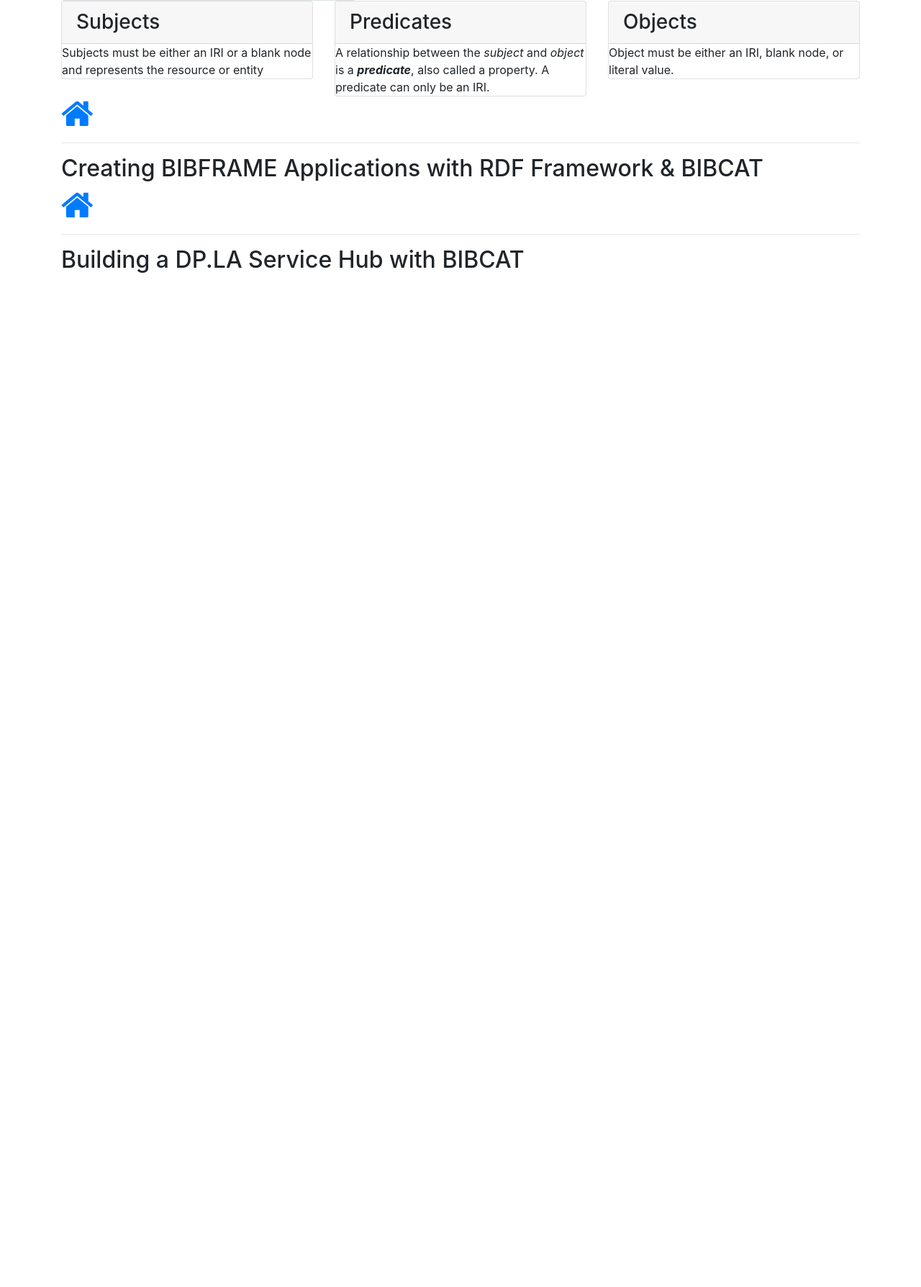
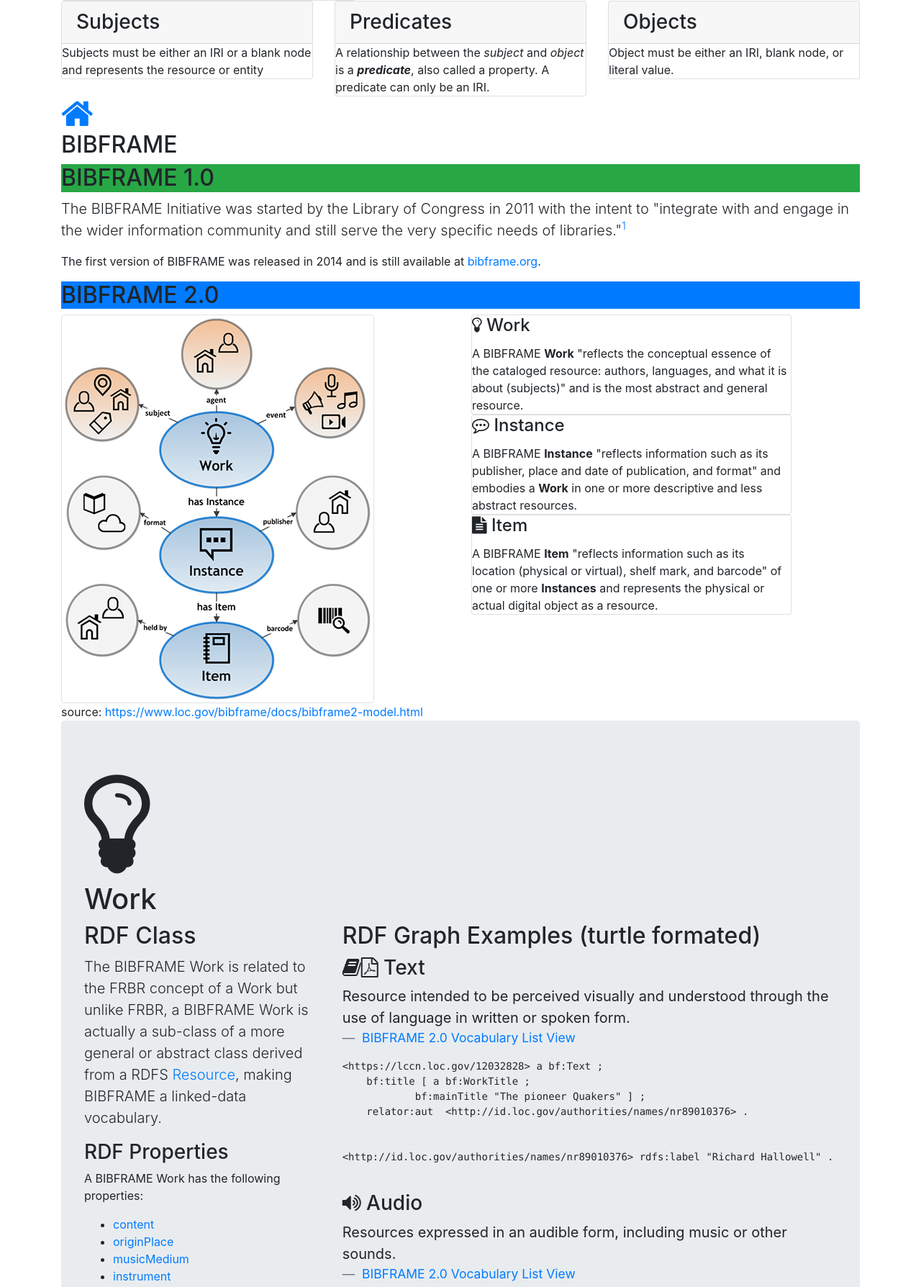
Before and after one commit to jermnelson/bibcat-dpla-2016, a Flask app: page / in a window 1280 px wide. Shown: the part 2203-3991 px from the top of the page at 72% size. Before the commit the page ends 2582 px from the top, so only its background shows below. Run offline with Flask 2, Linux system fonts and the light colour scheme; some libraries are stand-ins or nearby versions; grey boxes are pictures that could not be loaded.

Commit message:
updating bf apps and rdf framework

```diff
--- /dev/null
+++ b/templates/bibframe.html
@@ -0,0 +1,49 @@
+<h2>BIBFRAME</h2>
+<h2 class="text-xs-center bg-success">BIBFRAME 1.0</h2>
+<p class="lead">
+    The BIBFRAME Initiative was started by the Library of Congress in 2011 with the intent to
+    "integrate with and engage in the wider information community and still serve the very
+    specific needs of libraries."<sup><a href="https://www.loc.gov/bibframe/faqs/">1</a></sup>
+</p>
+<p>
+    The first version of BIBFRAME was released in 2014 and is still available at
+    <a href="http://bibframe.org/">bibframe.org</a>.
+</p>
+<h2 class="text-xs-center bg-primary">BIBFRAME 2.0</h2>
+<div class="row">
+    <section class="col-md-6">
+    <img src="{{ url_for('static', filename='img/bf2-model.jpg') }}" class="img-thumbnail"><br>
+    source: <a href="https://www.loc.gov/bibframe/docs/bibframe2-model.html">https://www.loc.gov/bibframe/docs/bibframe2-model.html</a>
+    </section>
+    <section class="col-md-5">
+    <div class="card">
+        <div class="card-block">
+        <h4 class="card-title"><i class="fa fa-lightbulb-o" aria-hidden="true"></i> Work</h4>
+        <p class="card-text">
+        A BIBFRAME <strong>Work</strong> "reflects the conceptual essence of the cataloged resource:  authors, languages,
+        and what it is about (subjects)" and is the most abstract and general resource.
+        </p>
+        </div>
+    </div>
+    <div class="card">
+        <div class="card-block text-xs-right">
+        <h4 class="card-title"><i class="fa fa-commenting-o" aria-hidden="true"></i> Instance</h4>
+        <p class="card-text">
+        A BIBFRAME <strong>Instance</strong> "reflects information such as its publisher, place and date of publication, and format"
+        and embodies a <strong>Work</strong> in one or more descriptive and less abstract resources.
+        </p>
+        </div>
+    </div>
+    <div class="card">
+        <div class="card-block">
+        <h4 class="card-title"><i class="fa fa-file-text" aria-hidden="true"></i> Item</h4>
+        <p class="card-text">A BIBFRAME <strong>Item</strong> "reflects information such as
+        its location (physical or virtual), shelf mark, and barcode" of one or more <strong>Instances</strong>
+        and represents the physical or actual digital object as a resource.</p>
+        </div>
+    </div>
+    </section>
+</div>
+{% include 'snippets/work.html' %}
+{% include 'snippets/instance.html' %}
+{% include 'snippets/item.html' %}
--- a/templates/create-bf-apps-rdf-framework.html
+++ b/templates/create-bf-apps-rdf-framework.html
@@ -1,5 +1,4 @@
 <a name="create-bf-rdf-apps"></a>
 <h2>Creating BIBFRAME Applications with RDF Framework &amp; BIBCAT</h2>
-
-
+{% include 'snippets/marc2bf2.html' %}
 <a href="#home"><i class="fa fa-home fa-3x" aria-hidden="true"></i></a>
--- a/templates/index.html
+++ b/templates/index.html
@@ -40,6 +40,7 @@ using BIBFRAME</p>
     </div>
     <hr>
     {% include 'linked-data-intro.html' %}
+    {% include 'bibframe.html' %}
     <hr>
     {% include 'create-bf-apps-rdf-framework.html' %}
     <hr>
```
Also changed, not shown: static/img/bf2-model.jpg (added).
